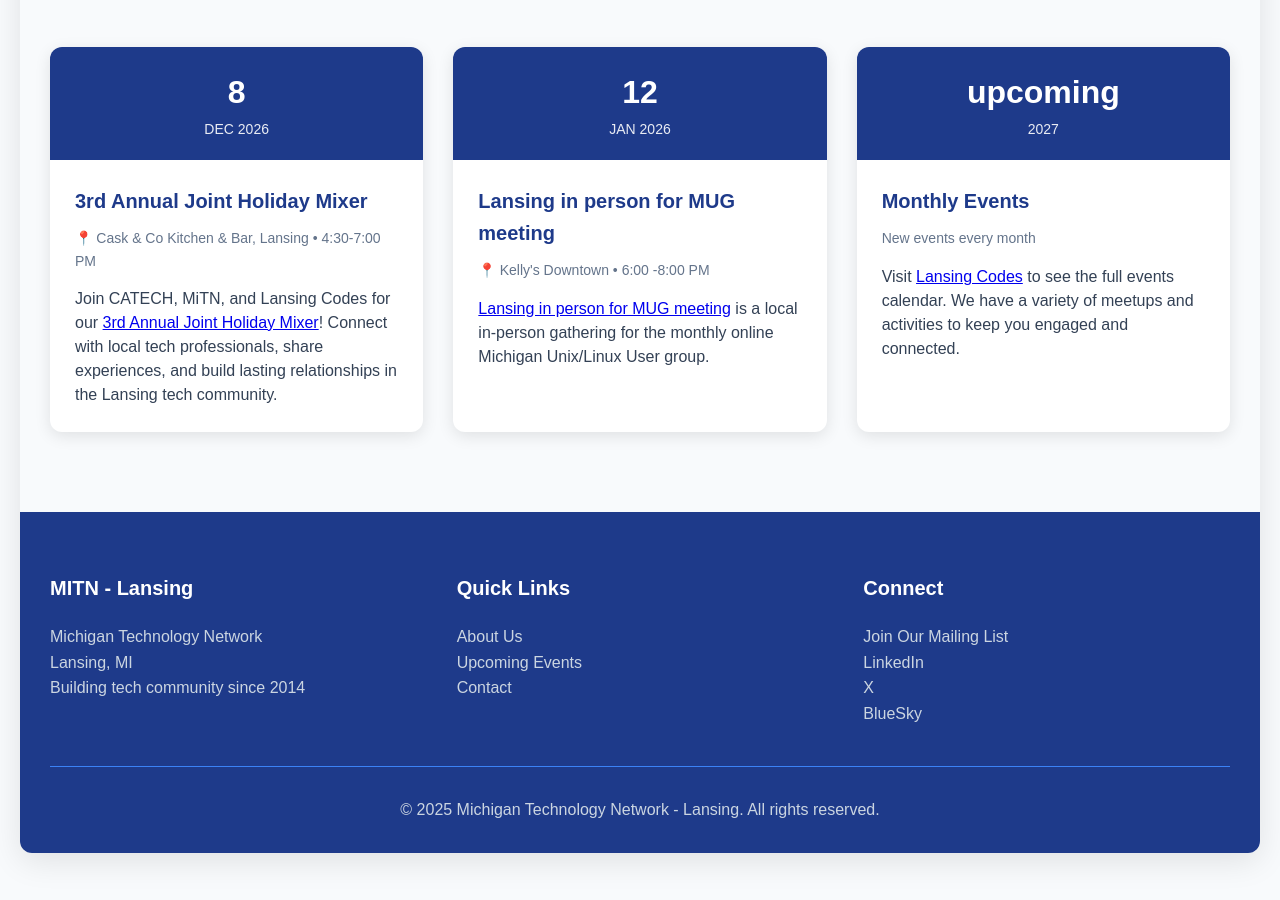
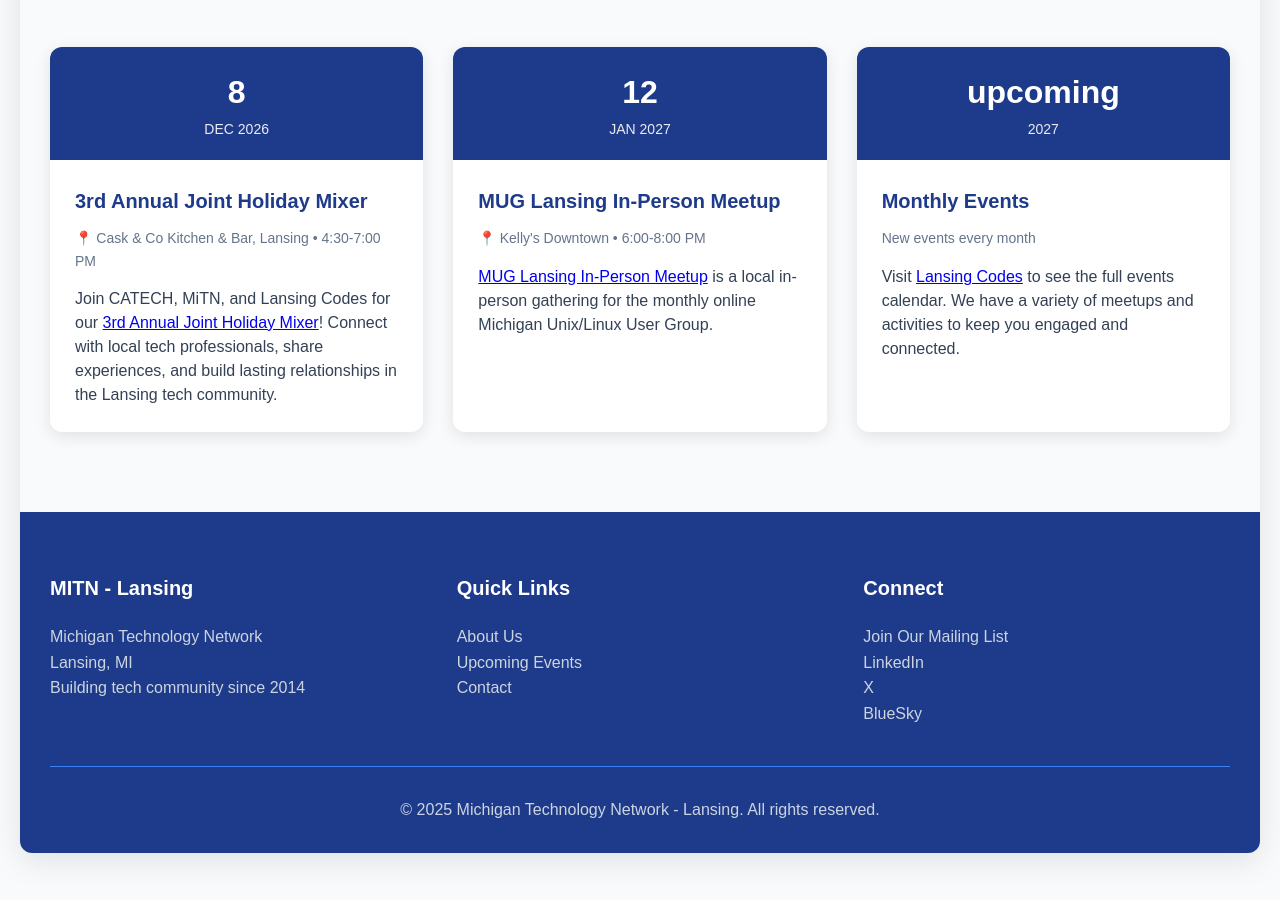
Before and after one commit to mitn-lansing/www, a plain HTML site: page index.html in a window 1280 px wide. Shown: the part 2301-3201 px from the top of the page. Drawn offline with Linux system fonts and the light colour scheme.

Commit message:
Fix MUG meeting year and tidy event wording
- Correct MUG meeting date to JAN 2027 (matches Meetup event)
- Rename title to "MUG Lansing In-Person Meetup"
- Fix time spacing and "User Group" capitalization

Co-Authored-By: Claude Opus 5.5 <noreply@anthropic.com>

```diff
--- a/index.html
+++ b/index.html
@@ -550,12 +550,12 @@
                         <div class="event-card">
                             <div class="event-date">
                                 <div class="event-day">12</div>
-                                <div class="event-month">JAN 2026</div>
+                                <div class="event-month">JAN 2027</div>
                             </div>
                             <div class="event-content">
-                                <h3 class="event-title">Lansing in person for MUG meeting</h3>
-                                <div class="event-details">📍 Kelly's Downtown • 6:00 -8:00 PM</div>
-                                <p class="event-desc"><a href="https://www.meetup.com/lansing-devops-meetup/events/317488656/">Lansing in person for MUG meeting</a> is a local in-person gathering for the monthly online Michigan Unix/Linux User group.</p>
+                                <h3 class="event-title">MUG Lansing In-Person Meetup</h3>
+                                <div class="event-details">📍 Kelly's Downtown • 6:00-8:00 PM</div>
+                                <p class="event-desc"><a href="https://www.meetup.com/lansing-devops-meetup/events/317488656/">MUG Lansing In-Person Meetup</a> is a local in-person gathering for the monthly online Michigan Unix/Linux User Group.</p>
                             </div>
                         </div>
                         <div class="event-card">
```
